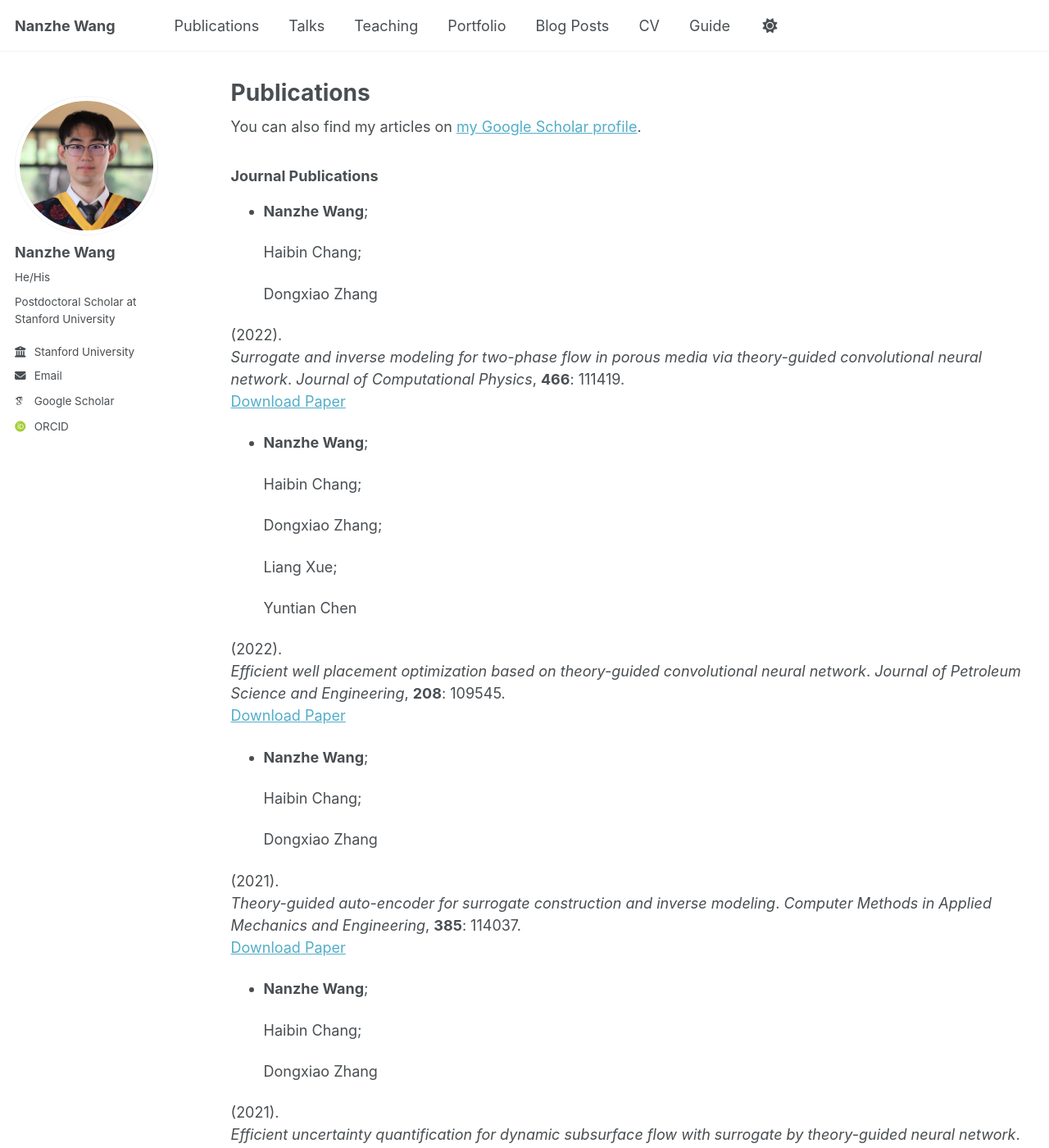
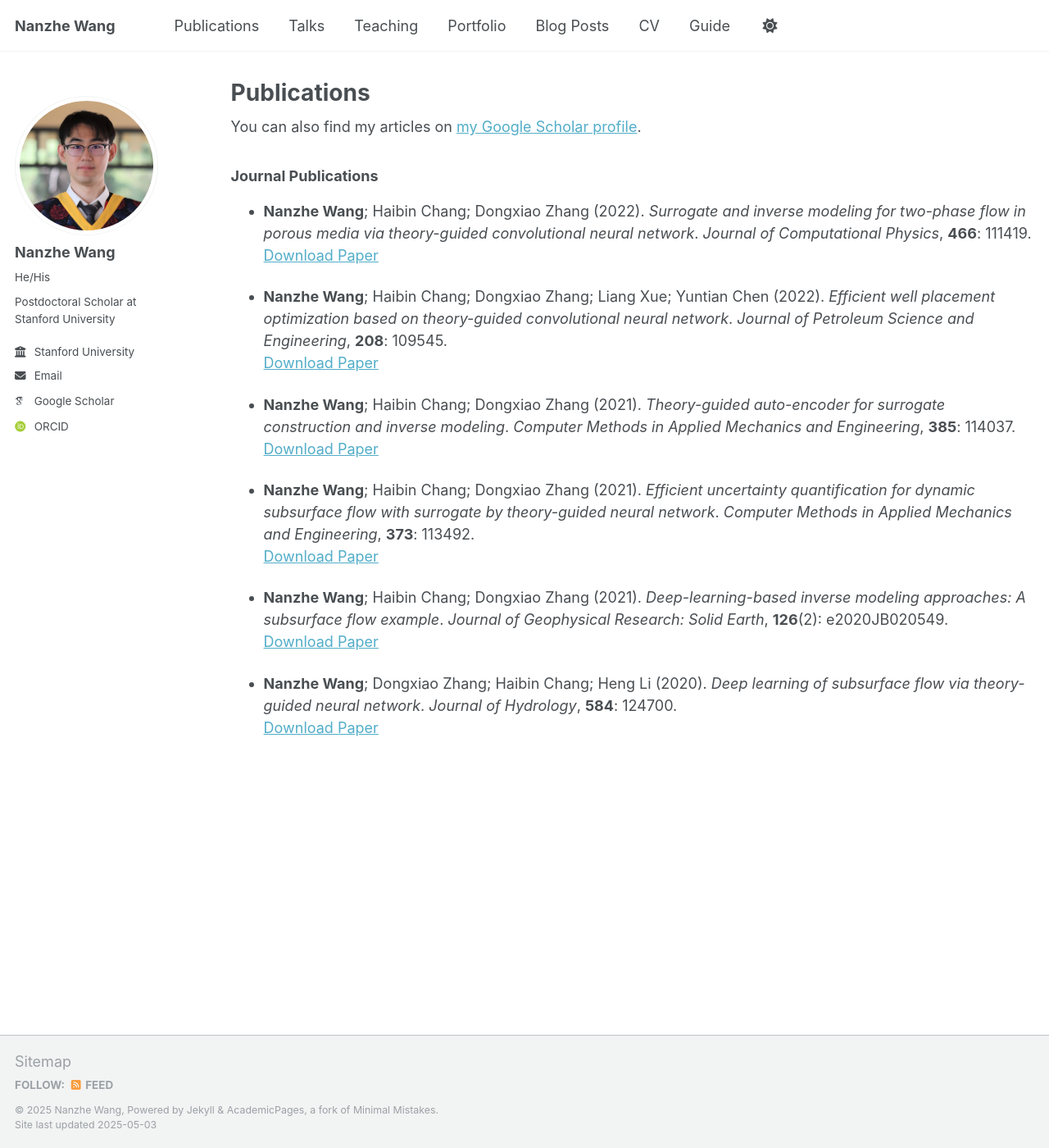
Before and after one commit to NanzheWang/nanzhewang.github.io, a Jekyll site: the page built from _pages/publications.md, in a window 1280 px wide and 1400 px high. Shown: the whole window at 82% size. Built offline with Jekyll 4.4.1, drawn with Linux system fonts in a browser that asks for light colours; some web fonts are replaced; some of the changed text lies outside the part shown.

Commit message:
Update publications.md

```diff
--- a/_pages/publications.md
+++ b/_pages/publications.md
@@ -95,14 +95,20 @@ publications:
 {% assign my_name = "Nanzhe Wang" %}
 {% assign sorted_pubs = page.publications | sort: 'year' | reverse %}
 {% for pub in sorted_pubs %}
-- {% for author in pub.authors %}
+  {% assign author_line = "" %}
+  {% for author in pub.authors %}
     {% if author == my_name %}
-      <strong>{{ author }}</strong>{% unless forloop.last %}; {% endunless %}
+      {% assign formatted_author = "<strong>" | append: author | append: "</strong>" %}
     {% else %}
-      {{ author }}{% unless forloop.last %}; {% endunless %}
+      {% assign formatted_author = author %}
     {% endif %}
-  {% endfor %} ({{ pub.year }}).
-  <em>{{ pub.title }}</em>. *{{ pub.venue }}*{% if pub.volume %}, <strong>{{ pub.volume }}</strong>{% endif %}{% if pub.issue %}({{ pub.issue }}){% endif %}{% if pub.pages %}: {{ pub.pages }}{% endif %}.
+    {% if forloop.last %}
+      {% assign author_line = author_line | append: formatted_author %}
+    {% else %}
+      {% assign author_line = author_line | append: formatted_author | append: "; " %}
+    {% endif %}
+  {% endfor %}
+- {{ author_line }} ({{ pub.year }}). <em>{{ pub.title }}</em>. *{{ pub.venue }}*{% if pub.volume %}, <strong>{{ pub.volume }}</strong>{% endif %}{% if pub.issue %}({{ pub.issue }}){% endif %}{% if pub.pages %}: {{ pub.pages }}{% endif %}.
   {% if pub.url %}[Download Paper]({{ pub.url }}){% endif %}
   {% if pub.pdf %}| [PDF]({{ pub.pdf }}){% endif %}
 {% endfor %}
```
